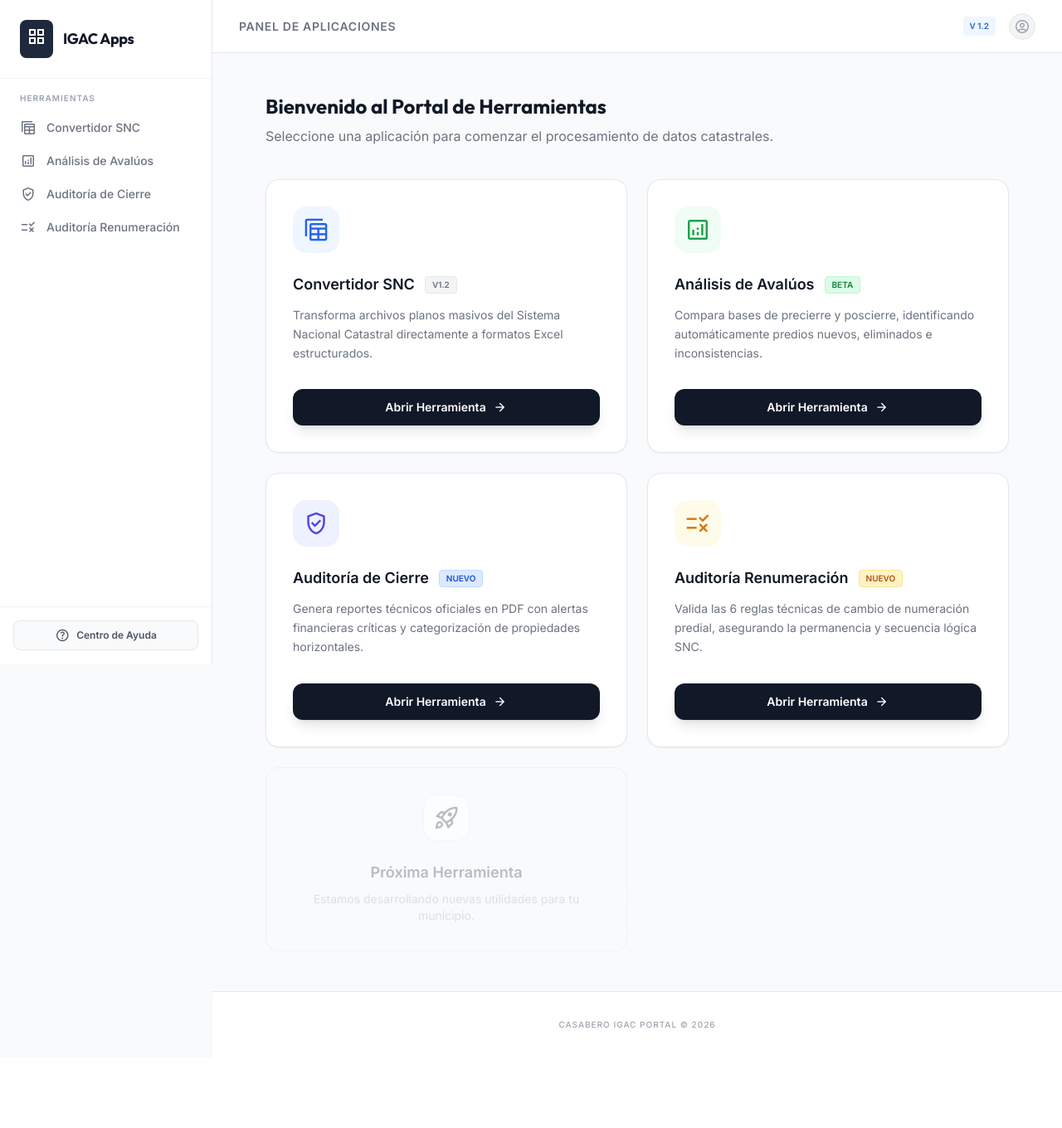
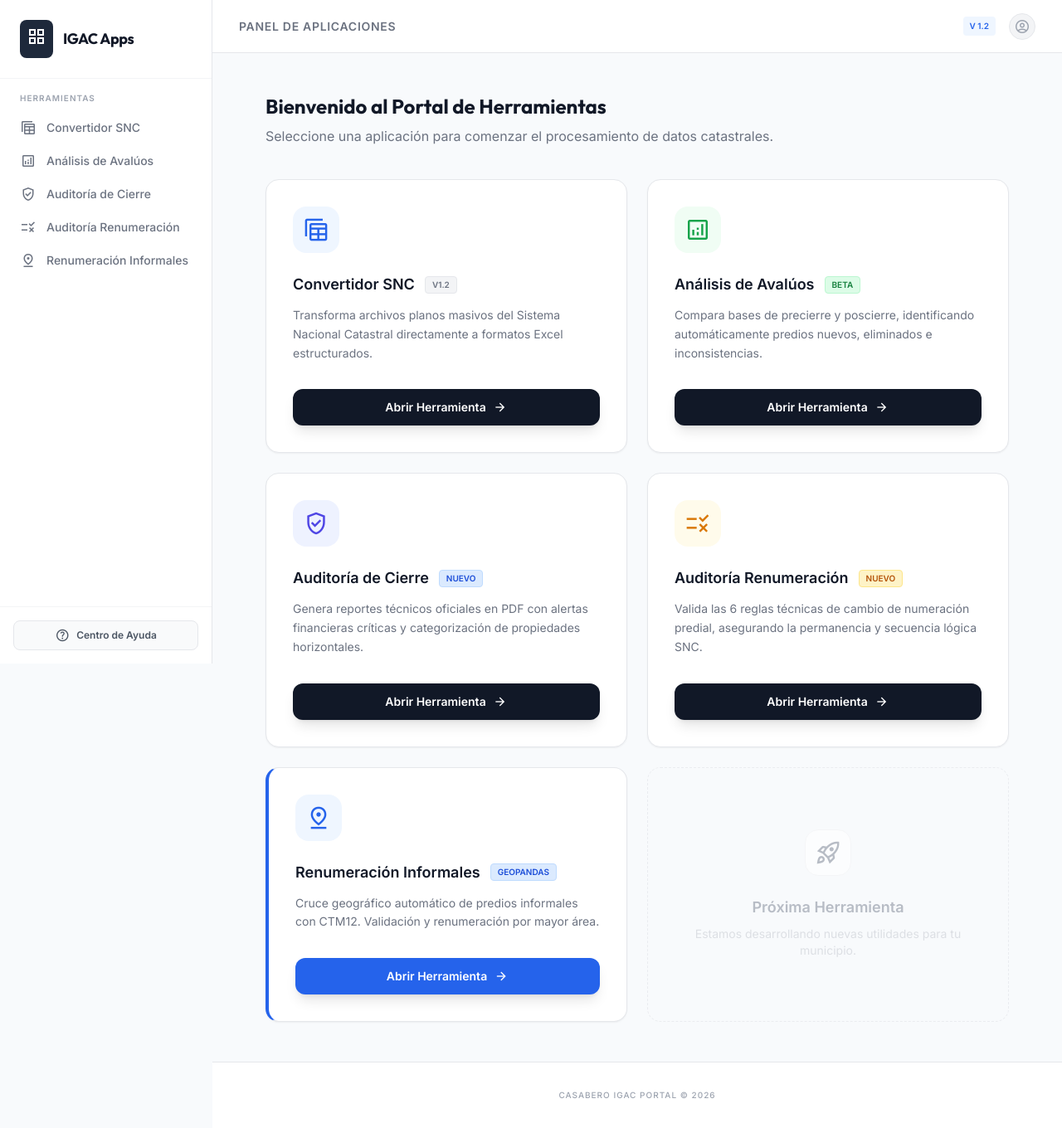
Before and after one commit to casabero/igac-portal, a Flask app: page / in a window 1280 px wide. Shown: the whole page at 83% size. Before the commit the page ends 1239 px from the top, so only its background shows below. Run offline with Flask 3, Linux system fonts and the light colour scheme; some libraries are stand-ins or nearby versions.

Commit message:
ui: integrate renumeracion informales and add manual

```diff
--- a/templates/base.html
+++ b/templates/base.html
@@ -93,6 +93,11 @@
                     class="flex items-center gap-3 px-3 py-2.5 rounded-lg text-gray-500 hover:bg-gray-50 hover:text-gray-900 transition-all group {% if request.path == '/renumeracion' %}nav-item-active{% endif %}">
                     <span class="material-symbols-outlined text-[20px]">rule</span>
                     <span class="text-sm font-medium">Auditoría Renumeración</span>
+                </a>
+                <a href="/renumeracion-informales"
+                    class="flex items-center gap-3 px-3 py-2.5 rounded-lg text-gray-500 hover:bg-gray-50 hover:text-gray-900 transition-all group {% if request.path == '/renumeracion-informales' %}nav-item-active{% endif %}">
+                    <span class="material-symbols-outlined text-[20px]">pin_drop</span>
+                    <span class="text-sm font-medium">Renumeración Informales</span>
                 </a>
             </div>
         </nav>
--- a/templates/index.html
+++ b/templates/index.html
@@ -112,6 +112,30 @@
             </a>
         </div>
 
+        <!-- App 5: Renumeración Predios Informales -->
+        <div
+            class="group bg-white p-8 rounded-2xl border border-gray-200 shadow-sm hover:shadow-xl hover:border-blue-600/40 transition-all duration-300 flex flex-col justify-between border-l-4 border-l-blue-600">
+            <div>
+                <div
+                    class="w-14 h-14 bg-blue-50 rounded-2xl flex items-center justify-center text-blue-600 mb-6 group-hover:scale-110 transition-transform">
+                    <span class="material-symbols-outlined text-[32px]">pin_drop</span>
+                </div>
+                <div class="flex items-center gap-3 mb-3">
+                    <h4 class="text-lg font-bold text-gray-900">Renumeración Informales</h4>
+                    <span
+                        class="px-2 py-0.5 rounded text-[10px] font-bold bg-blue-100 text-blue-700 border border-blue-200 uppercase">GeoPandas</span>
+                </div>
+                <p class="text-sm text-gray-500 leading-relaxed mb-8">
+                    Cruce geográfico automático de predios informales con CTM12. Validación y renumeración por mayor área.
+                </p>
+            </div>
+            <a href="/renumeracion-informales"
+                class="flex items-center justify-center gap-2 w-full py-3 bg-blue-600 text-white rounded-xl font-bold text-sm hover:bg-black transition-colors shadow-lg active:scale-95">
+                Abrir Herramienta
+                <span class="material-symbols-outlined text-[18px]">arrow_forward</span>
+            </a>
+        </div>
+
         <!-- App 4: Proximamente -->
         <div
             class="bg-gray-50/50 p-8 rounded-2xl border border-dashed border-gray-200 flex flex-col items-center justify-center text-center opacity-70">
@@ -151,6 +175,10 @@
                 <p class="text-sm"><b>Auditoría Cierre:</b> Crea reportes PDF oficiales para firmas y alertas de avalúos
                     en $0.</p>
             </li>
+            <li class="flex items-start gap-3">
+                <span class="material-symbols-outlined text-blue-600">pin_drop</span>
+                <p class="text-sm"><b>Renumeración Informales:</b> Realiza el cruce geográfico de mayor área para asignar nuevas cédulas a predios informales.</p>
+            </li>
         </ul>
     </section>
 </div>
```
Also changed, not shown: templates/informales_tool.html (+57 -13 lines).
